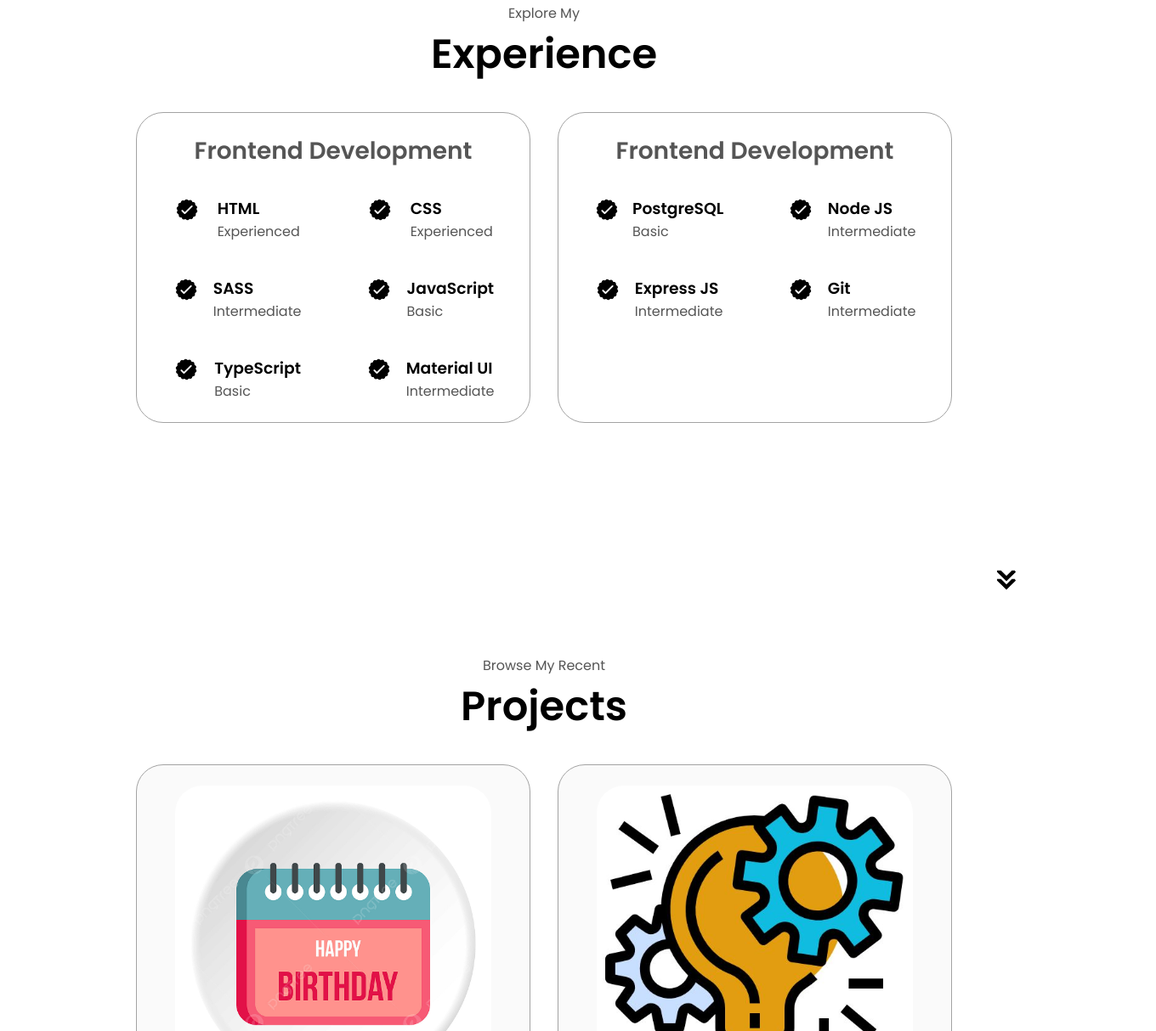
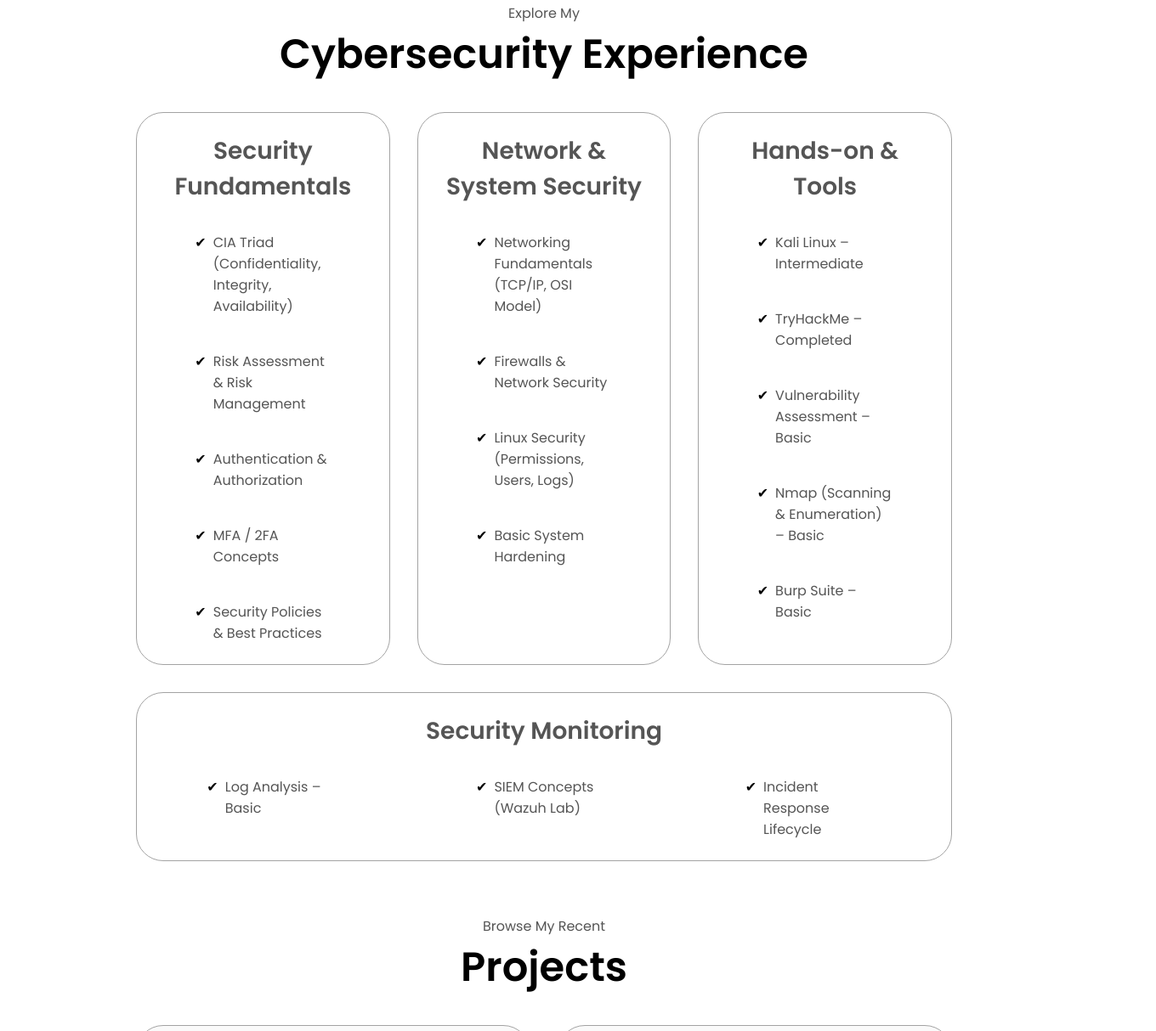
Before and after one commit to khagendra24/Portfolio, a plain HTML site: page index.html in a window 1280 px wide. Shown: the part 1693-2907 px from the top of the page at 85% size, 1360 px wide, since content can reach past the window. Drawn offline with Linux system fonts and the light colour scheme.

Commit message:
Add files via upload

```diff
--- a/index.html
+++ b/index.html
@@ -124,126 +124,60 @@ Outside of tech, I am a tea lover, an avoid actor and have spent my college days
     </section>
    <section id="experience">
   <p class="section__text__p1">Explore My</p>
-      <h1 class="title">Experience</h1>
+  <h1 class="title">Cybersecurity Experience</h1>
+
   <div class="experience-details-container">
     <div class="about-containers">
+
+      <!-- Card 1 -->
       <div class="details-container">
-            <h2 class="experience-sub-title">Frontend Development</h2>
+        <h2 class="experience-sub-title">Security Fundamentals</h2>
         <div class="article-container">
-              <article>
-                <img
-                  src="./assets/checkmark.png"
-                  alt="Experience icon"
-                  class="icon"
-                />
-                <div>
-                  <h3>HTML</h3>
-                  <p>Experienced</p>
-                </div>
-              </article>
-              <article>
-                <img
-                  src="./assets/checkmark.png"
-                  alt="Experience icon"
-                  class="icon"
-                />
-                <div>
-                  <h3>CSS</h3>
-                  <p>Experienced</p>
-                </div>
-              </article>
-              <article>
-                <img
-                  src="./assets/checkmark.png"
-                  alt="Experience icon"
-                  class="icon"
-                />
-                <div>
-                  <h3>SASS</h3>
-                  <p>Intermediate</p>
-                </div>
-              </article>
-              <article>
-                <img
-                  src="./assets/checkmark.png"
-                  alt="Experience icon"
-                  class="icon"
-                />
-                <div>
-                  <h3>JavaScript</h3>
-                  <p>Basic</p>
-                </div>
-              </article>
-              <article>
-                <img
-                  src="./assets/checkmark.png"
-                  alt="Experience icon"
-                  class="icon"
-                />
-                <div>
-                  <h3>TypeScript</h3>
-                  <p>Basic</p>
-                </div>
-              </article>
-              <article>
-                <img
-                  src="./assets/checkmark.png"
-                  alt="Experience icon"
-                  class="icon"
-                />
-                <div>
-                  <h3>Material UI</h3>
-                  <p>Intermediate</p>
-                </div>
-              </article>
+          <article><span>✔</span><p>CIA Triad (Confidentiality, Integrity, Availability)</p></article>
+          <article><span>✔</span><p>Risk Assessment & Risk Management</p></article>
+          <article><span>✔</span><p>Authentication & Authorization</p></article>
+          <article><span>✔</span><p>MFA / 2FA Concepts</p></article>
+          <article><span>✔</span><p>Security Policies & Best Practices</p></article>
         </div>
       </div>
+
+      <!-- Card 2 -->
       <div class="details-container">
-            <h2 class="experience-sub-title">Frontend Development</h2>
+        <h2 class="experience-sub-title">Network & System Security</h2>
         <div class="article-container">
-              <article>
-                <img
-                  src="./assets/checkmark.png"
-                  alt="Experience icon"
-                  class="icon"
-                />
-                <div>
-                  <h3>PostgreSQL</h3>
-                  <p>Basic</p>
+          <article><span>✔</span><p>Networking Fundamentals (TCP/IP, OSI Model)</p></article>
+          <article><span>✔</span><p>Firewalls & Network Security</p></article>
+          <article><span>✔</span><p>Linux Security (Permissions, Users, Logs)</p></article>
+          <article><span>✔</span><p>Basic System Hardening</p></article>
         </div>
-              </article>
-              <article>
-                <img
-                  src="./assets/checkmark.png"
-                  alt="Experience icon"
-                  class="icon"
-                />
-                <div>
-                  <h3>Node JS</h3>
-                  <p>Intermediate</p>
       </div>
-              </article>
-              <article>
-                <img
-                  src="./assets/checkmark.png"
-                  alt="Experience icon"
-                  class="icon"
-                />
-                <div>
-                  <h3>Express JS</h3>
-                  <p>Intermediate</p>
+
+      <!-- Card 3 -->
+      <div class="details-container">
+        <h2 class="experience-sub-title">Hands-on & Tools</h2>
+        <div class="article-container">
+          <article><span>✔</span><p>Kali Linux – Intermediate</p></article>
+          <article><span>✔</span><p>TryHackMe – Completed</p></article>
+          <article><span>✔</span><p>Vulnerability Assessment – Basic</p></article>
+          <article><span>✔</span><p>Nmap (Scanning & Enumeration) – Basic</p></article>
+          <article><span>✔</span><p>Burp Suite – Basic</p></article>
         </div>
-              </article>
-              <article>
-                <img
-                  src="./assets/checkmark.png"
-                  alt="Experience icon"
-                  class="icon"
-                />
-                <div>
-                  <h3>Git</h3>
-                  <p>Intermediate</p>
       </div>
+
+      <!-- Card 4 -->
+      <div class="details-container">
+        <h2 class="experience-sub-title">Security Monitoring</h2>
+        <div class="article-container">
+          <article><span>✔</span><p>Log Analysis – Basic</p></article>
+          <article><span>✔</span><p>SIEM Concepts (Wazuh Lab)</p></article>
+          <article><span>✔</span><p>Incident Response Lifecycle</p></article>
+        </div>
+      </div>
+
+    </div>
+  </div>
+</section>
+
               </article>
             </div>
           </div>
```
Lines whose indentation alone changed are shown as unchanged.
